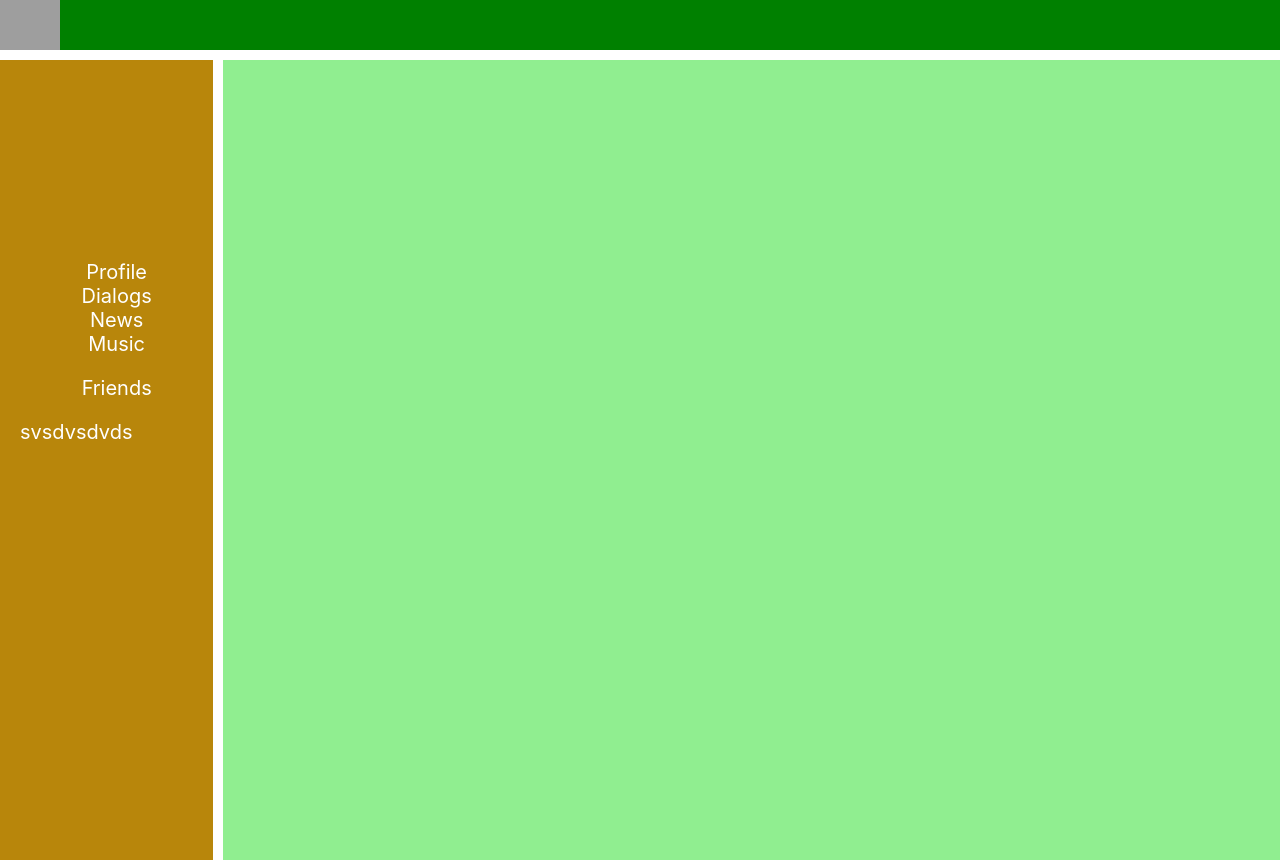
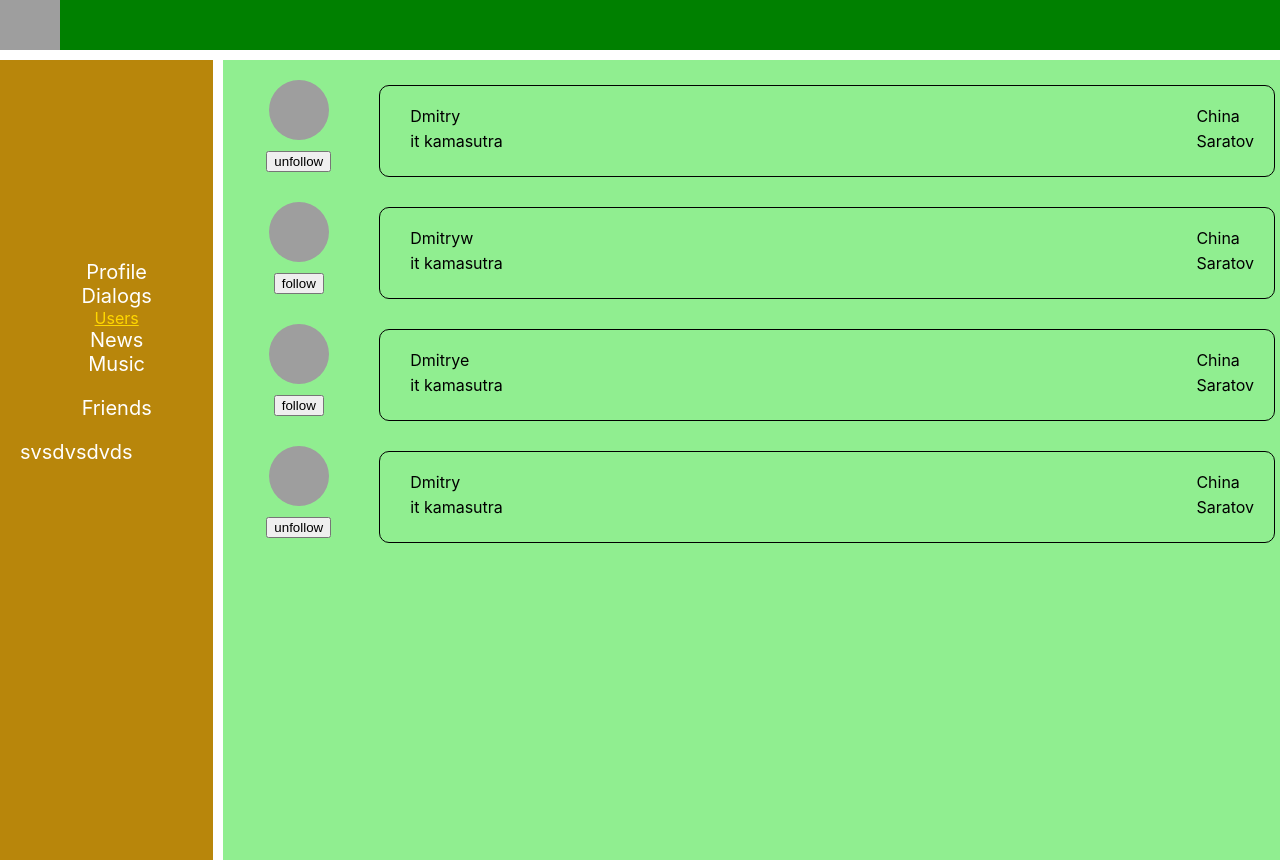
Before and after one commit to Ivanov273/React2.0, a React (Create React App) app: page /users in a window 1280 px wide. Built offline with nearby package versions, Linux system fonts and the light colour scheme; grey boxes are pictures that could not be loaded.

Commit message:
50 lesson users

```diff
--- a/src/App.js
+++ b/src/App.js
@@ -7,6 +7,8 @@ import Profile from "./Component/Profile/Profile";
 import News from "./Component/News/News";
 import Music from "./Component/Music/Music";
 import DialogsContainer from "./Component/Dialogs/DialogsContainer";
+import Users from "./Component/Users/Users";
+import MyUsersContainer from "./Component/Users/Users-Container";
 
 const App = () => {
 
@@ -20,6 +22,7 @@ const App = () => {
                     <Routes>
                     <Route path='/profile' element={<Profile   />}/>
                    <Route path='/dialogs*'   element={<DialogsContainer   />} />
+                    <Route path='/users' element={<MyUsersContainer />}/>
                     <Route path='/news' element={<News/>}/>
                     <Route path='/music' element={<Music/>}/>
                     </Routes>
--- a/src/Component/Navbar/Navbar.js
+++ b/src/Component/Navbar/Navbar.js
@@ -18,6 +18,9 @@ const Navbar = () => {
                                  to="/dialogs">Dialogs</NavLink>
                     </div>
                     <div>
+                        <NavLink className={navData => navData.isActive ? s.active : s.item} to="/users">Users</NavLink>
+                    </div>
+                    <div>
                         <NavLink className={navData => navData.isActive ? s.active : s.item} to="/news">News</NavLink>
                     </div>
                     <div>
--- a/src/Component/Profile/MyPosts/MyPostContainer.js
+++ b/src/Component/Profile/MyPosts/MyPostContainer.js
@@ -1,5 +1,4 @@
 import React from 'react';
-
 import {ActionCreatorAddPost, ActionCreatorUpdatePostText} from "../../../Readux/Reducer-Profile";
 import MyPost from "./MyPost";
 import {connect} from "react-redux";
--- /dev/null
+++ b/src/Component/Users/Users-Container.jsx
@@ -0,0 +1,29 @@
+import React from 'react';
+import {connect} from "react-redux";
+import Users from "./Users";
+import {FollowUserAC, SetUsersAC, UnFollowUserAC} from "../../Readux/Reducer-Users";
+
+let mapStateToUsers = (state) => {
+    return {
+        Users: state.usersPage.users,
+        nameButton: state.usersPage.nameButton
+    }
+}
+
+let initMapDispatchToProps = (dispatch) =>{
+    return {
+        OnFollow : (userid)=>{
+            dispatch(FollowUserAC(userid))
+        },
+        UnFollow : (userid)=>{
+            dispatch(UnFollowUserAC(userid))
+        },
+        SetUsers : (users)=>{
+            dispatch(SetUsersAC(users))
+        }
+    }
+}
+const MyUsersContainer = connect(mapStateToUsers,initMapDispatchToProps)(Users)
+
+
+export default MyUsersContainer;
--- /dev/null
+++ b/src/Component/Users/Users.jsx
@@ -0,0 +1,72 @@
+import React from 'react'
+import s from "./UsersItem/UsersItem.module.css";
+import {UnFollowUserAC} from "../../Readux/Reducer-Users";
+
+const Users = (props) => {
+
+    if (props.Users.length === 0) {
+        props.SetUsers([{
+            id: 0,
+            followed: true,
+            name: 'Dmitry',
+            location: {country: 'China', city: 'Saratov'},
+            message: 'it kamasutra',
+            photo: 'http://www.graycell.ru/picture/big/rik.jpg'
+        },
+            {
+                id: 1,
+                followed: false,
+                name: 'Dmitryw',
+                location: {country: 'China', city: 'Saratov'},
+                message: 'it kamasutra',
+                photo: 'http://www.graycell.ru/picture/big/rik.jpg'
+            },
+            {
+                id: 2,
+                followed: false,
+                name: 'Dmitrye',
+                location: {country: 'China', city: 'Saratov'},
+                message: 'it kamasutra',
+                photo: 'http://www.graycell.ru/picture/big/rik.jpg'
+            },
+            {
+                id: 3,
+                followed: true,
+                name: 'Dmitry',
+                location: {country: 'China', city: 'Saratov'},
+                message: 'it kamasutra',
+                photo: 'http://www.graycell.ru/picture/big/rik.jpg'
+            }
+
+        ])
+    }
+    //debugger
+    return <div>
+
+        {
+            props.Users.map(u => <div key={u.id}>
+                <div className={s.main}>
+                    <div className={s.users}>
+                        <img className={s.usersPhoto} src={u.photo}/>
+                        <div className={s.button}>
+                            {u.followed ? <button onClick={() => {
+                                props.UnFollow(u.id)
+                            }}>unfollow</button> : <button onClick={() => {
+                                props.OnFollow(u.id)
+                            }}>follow</button>}
+                        </div>
+                    </div>
+                    <div className={s.item}>
+                        <div className={s.one}>{u.name}</div>
+                        <div className={s.two}>{u.location.country}</div>
+                        <div className={s.three}>{u.message}</div>
+                        <div className={s.foor}> {u.location.city}</div>
+                    </div>
+                </div>
+            </div>)
+        }
+    </div>
+
+
+}
+export default Users
--- /dev/null
+++ b/src/Component/Users/Users.module.css
@@ -0,0 +1,63 @@
+.wrapper{
+    display: grid;
+    grid-template-columns: 1fr 6fr 4fr;
+    background-color: #fff;
+}
+.button_wrapper{
+    margin: auto;
+    text-align: center;
+}
+.button{
+    margin: 10px;
+    padding: 10px 20px 10px 20px;
+}
+.useritem{
+    display: grid;
+    grid-template-columns: 1fr 6fr ;
+}
+.item{
+    border: 1px solid #000000;
+    background-color: lightgreen;
+    display: grid;
+    grid-template-columns: 2fr;
+    margin: 5px;
+    padding: 20px;
+    border-radius: 10px;
+    grid-template-areas:
+            "one two "
+            "three  foor ";
+}
+
+.main{
+    display: grid;
+    grid-template-columns: 1fr 6fr;
+}
+.usersPhoto{
+    border-radius: 60px;
+    margin: auto;
+    height: 60px;
+    width: 60px;
+}
+.users{
+    display: grid;
+}
+.users button{
+    text-align: center;
+    margin: auto;
+}
+.one{
+    grid-area: one;
+    margin-left: 10px;
+}
+.two{
+    grid-area: two;
+    margin-left: 10px;
+}
+.three{
+    grid-area: three;
+    margin-left: 10px;
+}
+.foor{
+    grid-area: foor;
+    margin-left: 10px;
+}
--- /dev/null
+++ b/src/Component/Users/UsersItem/UsersItem.module.css
@@ -0,0 +1,52 @@
+.item{
+    border: 1px solid #000000;
+    background-color: lightgreen;
+    display: grid;
+    grid-template-columns: 2fr;
+    margin: 5px;
+    padding: 20px;
+    border-radius: 10px;
+    grid-template-areas:
+            "one two "
+            "three  foor ";
+}
+
+.main{
+    display: grid;
+    grid-template-columns: 1fr 6fr;
+    padding-top: 20px;
+}
+.usersPhoto{
+    border-radius: 60px;
+    margin: auto;
+    height: 60px;
+    width: 60px;
+}
+.users{
+    display: grid;
+    margin: auto;
+}
+.users button{
+    text-align: center;
+    margin: auto;
+}
+.one{
+    grid-area: one;
+    margin-left: 10px;
+}
+.two{
+    grid-area: two;
+    margin-left: 10px;
+}
+.three{
+    grid-area: three;
+    margin-left: 10px;
+}
+.foor{
+    grid-area: foor;
+    margin-left: 10px;
+}
+.button{
+    text-align: center;
+    margin: 10px 0 10px 0;
+}
--- /dev/null
+++ b/src/Readux/Reducer-Users.js
@@ -0,0 +1,52 @@
+const FOLLOW = 'FOLLOW'
+const UNFOLLOW = 'UNFOLLOW'
+const SETUSERS = 'SETUSERS'
+
+let initstate = {
+    users: [
+
+    ]
+}
+const reducerUsers = (state = initstate, action) => {
+
+    switch (action.type) {
+        case FOLLOW :
+            return {
+        ...state,
+       users: state.users.map(u=>{
+           if (u.id === action.userid){
+               return {...u,followed: true}
+           }
+               return u
+       })
+            }
+        case UNFOLLOW :
+           console.log(state)
+            return {
+                ...state,
+                users: state.users.map(u=>{
+                    if (u.id === action.userid){
+
+                        return {...u,followed: false}
+
+                    }
+                    return u
+
+                })
+
+            }
+        case SETUSERS:
+            return {
+                ...state,
+                users: [...state.users,...action.users]
+            }
+        default:
+            return state
+
+    }
+
+}
+export const FollowUserAC = (userid) => ({type: FOLLOW,userid})
+export const UnFollowUserAC = (userid) => ({type: UNFOLLOW, userid})
+export const SetUsersAC = (users) => ({type: SETUSERS, users})
+export default reducerUsers
--- a/src/Readux/redux-store.js
+++ b/src/Readux/redux-store.js
@@ -2,11 +2,13 @@ import {combineReducers, createStore} from "redux";
 import reducerProfile from "./Reducer-Profile";
 import reducerDialog from "./Reducer-Dialog";
 import reducerSideBar from "./Reducer-SideBar";
+import reducerUsers from "./Reducer-Users";
 
 let reducers = combineReducers({
     ProfilePage : reducerProfile,
     DialogPage : reducerDialog,
-    SideBar : reducerSideBar
+    SideBar : reducerSideBar,
+    usersPage: reducerUsers
 })
 let store = createStore(reducers)
 window.store = store
```
